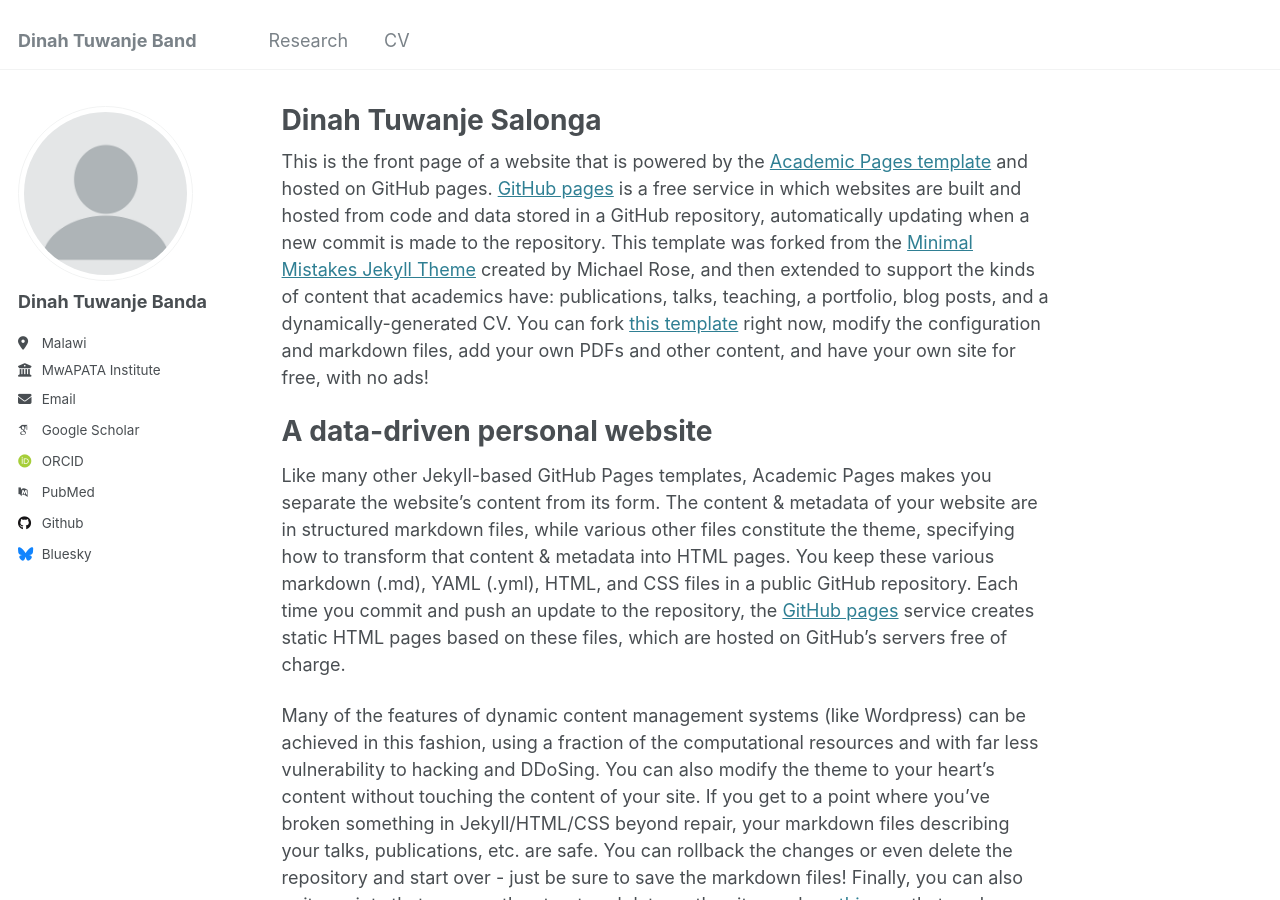
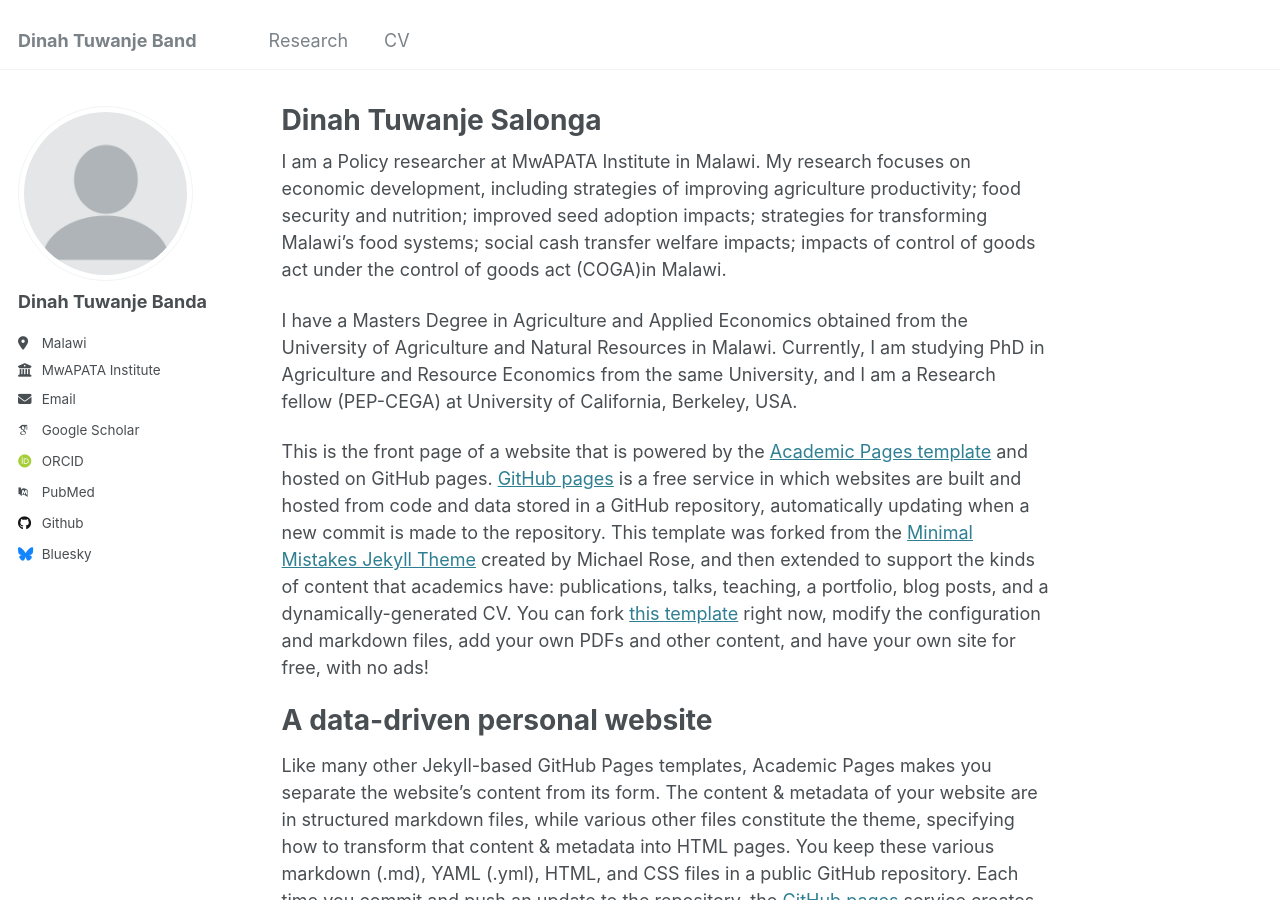
Before and after one commit to Dinah3/dinah3.github.io, a Jekyll site: the page built from _pages/about.md, in a window 1280 px wide and 900 px high. Built offline with Jekyll 4.4.1, drawn with Linux system fonts in a browser that asks for light colours; some web fonts are replaced.

Commit message:
Update about.md

```diff
--- a/_pages/about.md
+++ b/_pages/about.md
@@ -6,6 +6,11 @@ redirect_from:
   - /about/
   - /about.html
 ---
+
+I am a Policy researcher at MwAPATA Institute in Malawi. My research focuses on economic development, including strategies of improving agriculture productivity; food security and nutrition; improved seed adoption impacts; strategies for transforming Malawi's food systems; social cash transfer welfare impacts; impacts of control of goods act under the control of goods act (COGA)in Malawi.
+
+I have a Masters Degree in Agriculture and Applied Economics obtained from the University of Agriculture and Natural Resources in Malawi. Currently, I am studying PhD in Agriculture and Resource Economics from the same University, and I am a Research fellow (PEP-CEGA) at University of California, Berkeley, USA.
+
 
 This is the front page of a website that is powered by the [Academic Pages template](https://github.com/academicpages/academicpages.github.io) and hosted on GitHub pages. [GitHub pages](https://pages.github.com) is a free service in which websites are built and hosted from code and data stored in a GitHub repository, automatically updating when a new commit is made to the repository. This template was forked from the [Minimal Mistakes Jekyll Theme](https://mmistakes.github.io/minimal-mistakes/) created by Michael Rose, and then extended to support the kinds of content that academics have: publications, talks, teaching, a portfolio, blog posts, and a dynamically-generated CV. You can fork [this template](https://github.com/academicpages/academicpages.github.io) right now, modify the configuration and markdown files, add your own PDFs and other content, and have your own site for free, with no ads!
 
```
